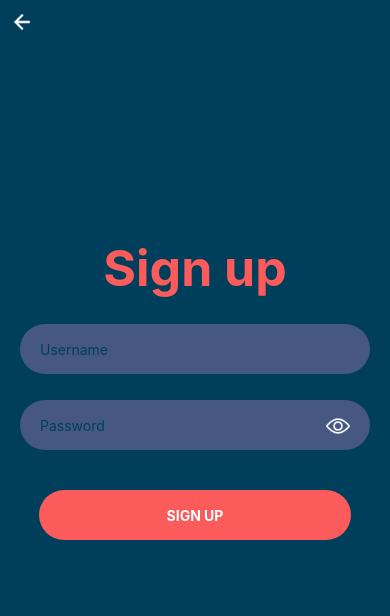
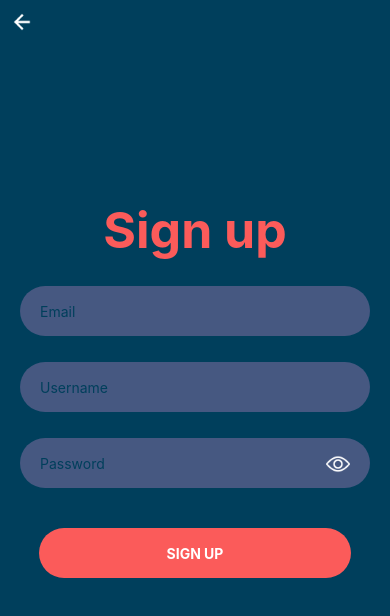
Before and after one commit to thien-codev/react-native-todo-list, a React Native app: screen /SignUp in a window 390 px wide. Shown: the top 616 px of the page. Built offline with nearby package versions, Linux system fonts and the light colour scheme.

Commit message:
Reset password screen

```diff
--- a/App.tsx
+++ b/App.tsx
@@ -9,6 +9,7 @@ import React from 'react';
 import Login from "./src/screens/Login";
 import Home from './src/screens/Home';
 import SignUp from './src/screens/SignUp';
+import ResetPassword from './src/screens/ResetPassword';
 import { NavigationContainer } from '@react-navigation/native';
 import { createNativeStackNavigator } from '@react-navigation/native-stack';
 
@@ -26,6 +27,7 @@ function App() {
         <Stack.Screen name="Login" component={Login} />
         <Stack.Screen name="Home" component={Home} />
         <Stack.Screen name="SignUp" component={SignUp} />
+        <Stack.Screen name="ResetPassword" component={ResetPassword} />
       </Stack.Navigator>
     </NavigationContainer>
   )
--- /dev/null
+++ b/src/helpers/emailValidator.js
@@ -0,0 +1,6 @@
+export function emailValidator(email) {
+    const re = /\S+@\S+\.\S+/
+    if (!email) return "Email can't be empty."
+    if (!re.test(email)) return 'Ooops! We need a valid email address.'
+    return ''
+}
--- a/src/screens/Login.tsx
+++ b/src/screens/Login.tsx
@@ -28,7 +28,7 @@ function Login({ navigation }) {
         }
     }
     const onPressForgotPassword = () => {
-        console.log("Login with username: " + username.value + " password: " + password.value)
+        navigation.navigate("ResetPassword")
     }
     const onPressSignUp = () => {
         navigation.navigate("SignUp")
--- a/src/screens/ResetPassword.tsx
+++ b/src/screens/ResetPassword.tsx
@@ -0,0 +1,190 @@
+import React from "react";
+import { View, Text, StyleSheet, TextInput, TouchableOpacity, Alert, SafeAreaView, ActivityIndicator } from "react-native";
+import BackButton from "../components/BackButton";
+import { useState } from "react";
+
+const ResetPassword = ({ navigation }) => {
+    const [email, setEmail] = useState({ value: "", error: "" })
+    const [isLoading, setIsLoading] = useState(false)
+
+    const onPressLogin = () => {
+
+    }
+
+    return (
+        <SafeAreaView style={styles.safeArea}>
+            <BackButton style={styles.backButton} goBack={navigation.goBack}></BackButton>
+            <View style={styles.containerOfContainer}>
+                <View style={styles.container}>
+                    <Text style={styles.title}>Reset password</Text>
+                    <View style={styles.inputView}>
+                        <View style={styles.inputTextView}>
+                            <TextInput
+                                style={styles.textField}
+                                placeholder="Email"
+                                placeholderTextColor="#003f5c"
+                                onChangeText={text => setEmail({ value: text, error: "" })}></TextInput>
+                        </View>
+                        <Text style={styles.errorText}>{email.error}</Text><Text />
+                    </View>
+
+                    <View style={styles.inputView}>
+                        <View style={styles.inputTextView}>
+                            <TextInput
+                                secureTextEntry
+                                style={styles.textField}
+                                placeholder="New password"
+                                placeholderTextColor="#003f5c"
+                                onChangeText={text => setEmail({ value: text, error: "" })}></TextInput>
+                        </View>
+                        <Text style={styles.errorText}>{email.error}</Text><Text />
+                    </View>
+
+                    <View style={styles.inputView}>
+                        <View style={styles.inputTextView}>
+                            <TextInput
+                                secureTextEntry
+                                style={styles.textField}
+                                placeholder="Repeat password"
+                                placeholderTextColor="#003f5c"
+                                onChangeText={text => setEmail({ value: text, error: "" })}></TextInput>
+                        </View>
+                        <Text style={styles.errorText}>{email.error}</Text><Text />
+                    </View>
+
+                    <TouchableOpacity style={styles.loginButton} onPress={onPressLogin}>
+                        <Text style={styles.loginText}>SAVE</Text>
+                    </TouchableOpacity>
+                </View>
+                <ActivityIndicator style={styles.loadingIndicator}></ActivityIndicator>
+            </View >
+
+            {/* <View style={styles.inputView}>
+                    <View style={styles.inputTextView}>
+                        <TextInput
+                            style={styles.textField}
+                            placeholder="Email"
+                            placeholderTextColor="#003f5c"
+                            onChangeText={text => setEmail({ value: text, error: "" })}></TextInput>
+                    </View>
+                    <Text style={styles.errorText}>{email.error}</Text><Text />
+                </View>
+
+                <View style={styles.inputView}>
+                    <View style={styles.inputTextView}>
+                        <TextInput
+                            style={styles.textField}
+                            placeholder="Username"
+                            placeholderTextColor="#003f5c"
+                            onChangeText={text => setUsername({ value: text, error: "" })}></TextInput>
+                    </View>
+                    <Text style={styles.errorText}>{username.error}</Text><Text />
+                </View>
+
+                <View style={styles.inputView}>
+                    <View style={styles.inputTextView}>
+                        <View style={styles.passwordContainer}>
+                            <TextInput
+                                secureTextEntry={!visiblePassword}
+                                style={styles.textField}
+                                placeholder="Password"
+                                placeholderTextColor="#003f5c"
+                                onChangeText={text => setPassword({ value: text, error: "" })}></TextInput>
+                            <TouchableOpacity onPress={() => setVisiblePassword(!visiblePassword)}>
+                                <Image
+                                    source={require("../assets/view.png")}
+                                    style={styles.viewImage}
+                                />
+                            </TouchableOpacity>
+                        </View>
+                    </View>
+                    <Text style={styles.errorText}>{password.error}</Text><Text />
+                </View> */}
+
+
+        </SafeAreaView>
+    )
+}
+
+const styles = StyleSheet.create({
+    safeArea: {
+        flex: 1,
+        backgroundColor: "#003f5c"
+    },
+    backButton: {
+        marginLeft: 10,
+        marginTop: 10
+    },
+    container: {
+        backgroundColor: '#003f5c',
+        flex: 1,
+        alignItems: 'center',
+        justifyContent: 'center'
+    },
+    containerOfContainer: {
+        backgroundColor: '#003f5c',
+        flex: 1,
+        justifyContent: 'center'
+    },
+    loadingIndicator: {
+        position: 'absolute',
+        left: "48%"
+    },
+    title: {
+        fontSize: 50,
+        fontWeight: "bold",
+        color: "#fb5b5a"
+    },
+    inputTextView: {
+        backgroundColor: "#465881",
+        height: 50,
+        borderRadius: 25,
+        justifyContent: "center",
+        paddingLeft: 20,
+        paddingRight: 20
+    },
+    inputView: {
+        width: "100%",
+        marginTop: 26,
+        height: 50,
+        borderRadius: 25,
+        justifyContent: "center",
+        paddingLeft: 20,
+        paddingRight: 20
+    },
+    errorText: {
+        fontSize: 12,
+        fontWeight: "bold",
+        fontStyle: "italic",
+        color: "#fb5b5a",
+        marginLeft: 20
+    },
+    textField: {
+        color: "white"
+    },
+    forgotPassword: {
+        color: "white",
+        fontWeight: "bold",
+        marginTop: 10
+    },
+    loginButton: {
+        backgroundColor: "#fb5b5a",
+        width: "80%",
+        justifyContent: "center",
+        alignItems: "center",
+        height: 50,
+        marginTop: 40,
+        borderRadius: 25
+    },
+    loginText: {
+        color: "white",
+        fontWeight: "bold"
+    },
+    signUp: {
+        color: "white",
+        fontWeight: "bold",
+        marginTop: 10
+    }
+})
+
+export default ResetPassword;
--- a/src/screens/SignUp.tsx
+++ b/src/screens/SignUp.tsx
@@ -1,6 +1,7 @@
 import React, { useState } from "react";
 import { usernameValidator } from "../helpers/usernameValidator";
 import { passwordValidator } from "../helpers/passwordValidator";
+import { emailValidator } from "../helpers/emailValidator";
 import { View, Text, StyleSheet, TextInput, TouchableOpacity, SafeAreaView, Image } from "react-native";
 import BackButton from "../components/BackButton";
 import AsyncStorage from "@react-native-async-storage/async-storage";
@@ -8,22 +9,25 @@ import AsyncStorage from "@react-native-async-storage/async-storage";
 function SignUp({ navigation }) {
     const [username, setUsername] = useState({ value: "", error: "" })
     const [password, setPassword] = useState({ value: "", error: "" })
+    const [email, setEmail] = useState({ value: "", error: "" })
     const [visiblePassword, setVisiblePassword] = useState(false)
 
     const onPressSignUp = () => {
         const usernameErr = usernameValidator(username.value)
         const passwordErr = passwordValidator(password.value)
+        const emailErr = emailValidator(email.value)
 
-        if (usernameErr || passwordErr) {
+        if (usernameErr || passwordErr || emailErr) {
             setUsername({ ...username, error: usernameErr })
             setPassword({ ...password, error: passwordErr })
+            setEmail({ ...email, error: emailErr })
             return
         }
 
-        const credential = { username: username.value, password: password.value }
+        const credential = { email: email.value, username: username.value, password: password.value }
         storeData(credential)
 
-        // navigation.navigate("Login")
+        navigation.navigate("Login")
     }
 
     const storeData = async (value) => {
@@ -41,6 +45,18 @@ function SignUp({ navigation }) {
             <BackButton style={styles.backButton} goBack={navigation.goBack}></BackButton>
             <View style={styles.container}>
                 <Text style={styles.title}>Sign up</Text>
+
+                <View style={styles.inputView}>
+                    <View style={styles.inputTextView}>
+                        <TextInput
+                            style={styles.textField}
+                            placeholder="Email"
+                            placeholderTextColor="#003f5c"
+                            onChangeText={text => setEmail({ value: text, error: "" })}></TextInput>
+                    </View>
+                    <Text style={styles.errorText}>{email.error}</Text><Text />
+                </View>
+
                 <View style={styles.inputView}>
                     <View style={styles.inputTextView}>
                         <TextInput
```
Also changed, not shown: 1 other file (tests, documents, lock files or other folders).
